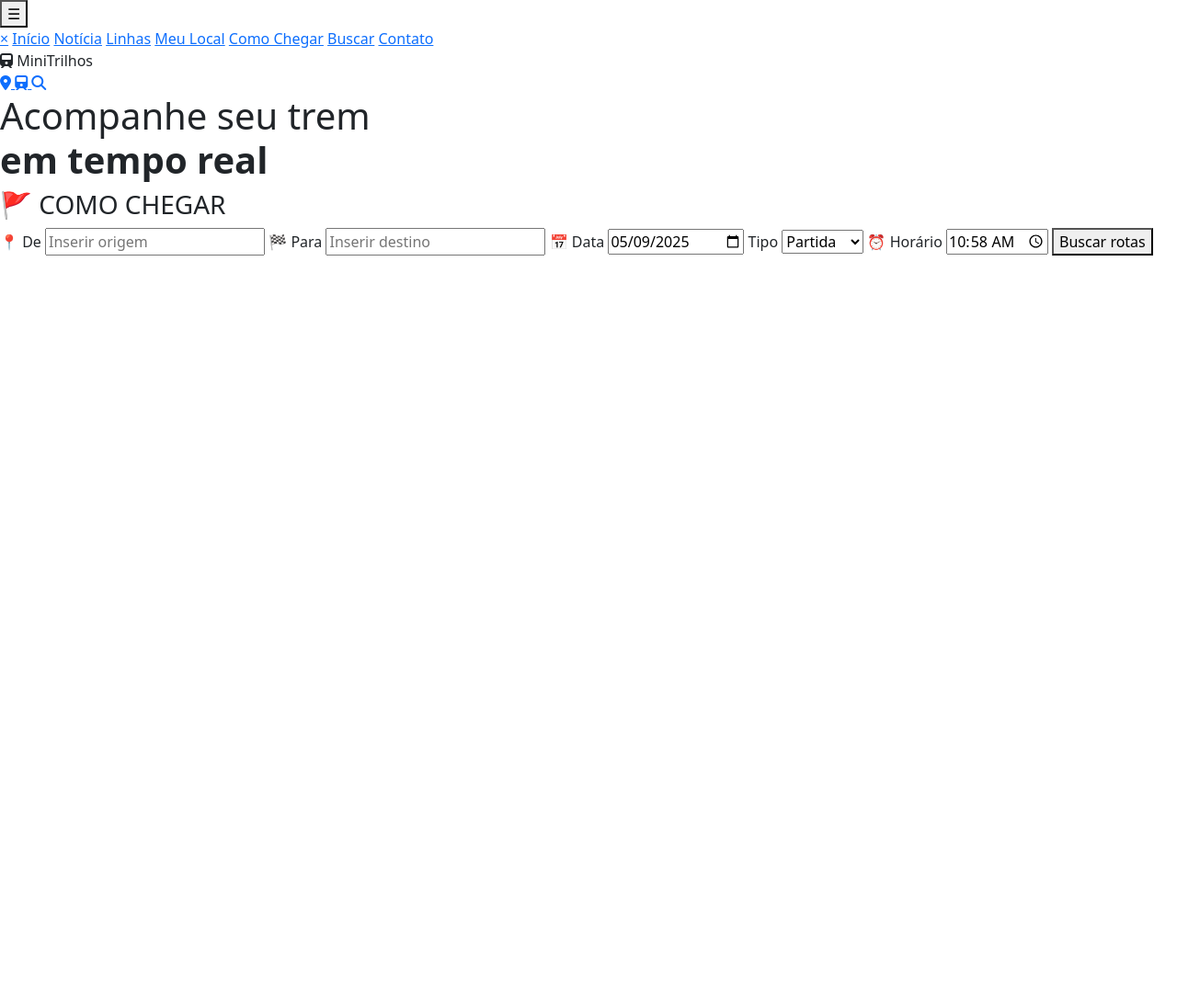
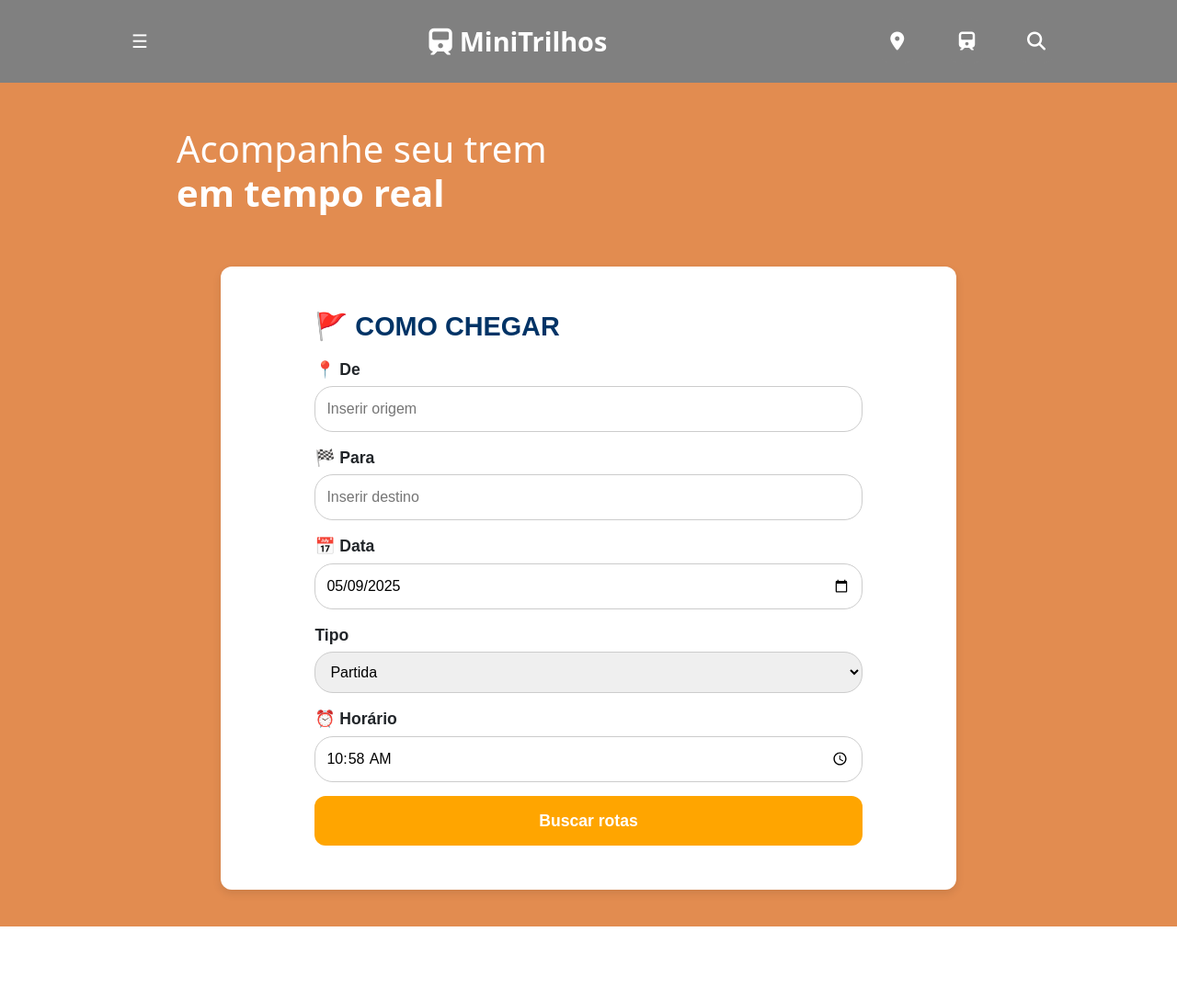
Before and after one commit to Murilo08-del/MOCKUP, a PHP site: page /html/dashboard.html in a window 1280 px wide. Shown: the whole page at 92% size. Before the commit the page ends 278 px from the top, so only its background shows below. Run offline with PHP 8.4, Linux system fonts and the light colour scheme.

Commit message:
dashb board responsiva

```diff
--- a/css/dashboard.css
+++ b/css/dashboard.css
@@ -1,38 +1,35 @@
-@media(max-width:480px) {
 * {
   margin: 0;
   padding: 0;
   box-sizing: border-box;
 }
 
+/* Mobile First - Base styles */
 .top-bar {
   background-color: gray;
   color: white;
   display: flex;
   justify-content: space-between;
   align-items: center;
-    padding: 3vh 2vw;
+  padding: 2vh 4vw;
 }
 
 .logo {
   display: flex;
   align-items: center;
-    font-size: 18px;
+  font-size: clamp(1rem, 4vw, 1.5rem);
   font-weight: bold;
   gap: 8px;
-    margin-left: 15vw;
 }
 
 .icons {
   display: flex;
-    gap: 2vw;
+  gap: clamp(1vw, 2vw, 3vw);
   align-items: center;
   justify-content: center;
-    padding: 1vh 0;
   flex-wrap: wrap;
 }
 
-  /* Mudar de tela */
 .icons a {
   text-decoration: none;
 }
@@ -40,17 +37,16 @@
 .icons i {
   background-color: gray;
   color: white;
-    padding: 1.5vh;
-    font-size: 2vh;
+  padding: clamp(8px, 1.5vh, 12px);
+  font-size: clamp(14px, 2vh, 18px);
   border-radius: 50%;
   transition: background-color 0.3s, transform 0.2s;
   display: inline-flex;
   align-items: center;
   justify-content: center;
-    width: 5vh;
-    height: 2vh;
+  width: clamp(35px, 5vh, 45px);
+  height: clamp(35px, 5vh, 45px);
 }
-
 
 .icons i:hover {
   background-color: orange;
@@ -62,35 +58,36 @@
 }
 
 .tempo-real {
-    padding: 4vh;
+  padding: 4vh 5vw;
   color: white;
 }
 
 #cor {
   background-color: #e28c50;
-    height: 80vh;
+  min-height: 80vh;
+  padding-bottom: 5vh;
 }
 
 footer {
-    height: 10vh;
+  min-height: 10vh;
   background-color: white;
 }
 
-
 .como-chegar {
-    padding: 3vh;
+  padding: 3vh 5vw;
   font-family: sans-serif;
   background-color: white;
   box-shadow: 0 4px 10px rgba(0, 0, 0, 0.1);
   border-radius: 12px;
-    margin-left: 10vw;
-    margin-right: 10vw;
+  margin: 0 5vw;
+  max-width: 100%;
 }
 
 .como-chegar h3 {
   color: #003366;
   margin-bottom: 2vh;
   font-weight: bold;
+  font-size: clamp(1.2rem, 3vw, 1.8rem);
 }
 
 .como-chegar label {
@@ -102,44 +99,49 @@
   display: block;
   font-weight: bold;
   margin-bottom: 5px;
+  font-size: clamp(0.9rem, 2vw, 1.1rem);
 }
 
 .como-chegar input,
-
 .como-chegar select {
   width: 100%;
-    padding: 10px;
+  padding: clamp(8px, 1.5vh, 12px);
   border-radius: 20px;
   border: 1px solid #ccc;
-
+  font-size: clamp(0.9rem, 2vw, 1rem);
 }
 
 .como-chegar button {
   width: 100%;
   background-color: #FFA500;
   color: white;
-    padding: 12px;
+  padding: clamp(10px, 2vh, 14px);
   border: none;
   border-radius: 12px;
   font-weight: bold;
   cursor: pointer;
-    transition: background-color 0.3s;
+  transition: background-color 0.3s, transform 0.2s;
+  font-size: clamp(0.9rem, 2vw, 1.1rem);
 }
 
 .como-chegar button:hover {
   background-color: #e69500;
+  transform: translateY(-2px);
 }
 
 .open-btn {
-    font-size: 20px;
+  font-size: clamp(16px, 4vw, 20px);
   cursor: pointer;
   background-color: gray;
   color: white;
-    padding: 1px 15px;
+  padding: 8px 15px;
   border: none;
-    top: 10px;
-    left: 20px;
   border-radius: 5px;
+  transition: background-color 0.3s;
+}
+
+.open-btn:hover {
+  background-color: #555;
 }
 
 /* Sidebar */
@@ -153,30 +155,120 @@
   overflow-x: hidden;
   transition: 0.3s;
   padding-top: 60px;
+  z-index: 1000;
+  box-shadow: 2px 0 5px rgba(0, 0, 0, 0.1);
 }
 
 .sidebar a {
-    padding: 10px 20px;
+  padding: 15px 20px;
   text-decoration: none;
-    font-size: 18px;
+  font-size: clamp(16px, 3vw, 18px);
   color: black;
   display: block;
   transition: 0.3s;
 }
 
 .sidebar a:hover {
-    background-color: gray;
+  background-color: #f0f0f0;
 }
 
-  /* Botão de fechar */
 .close-btn {
   position: absolute;
   top: 20px;
   right: 25px;
   font-size: 30px;
   cursor: pointer;
-    color: white;
+  color: #333;
+  transition: color 0.3s;
 }
 
+.close-btn:hover {
+  color: #ff0000;
+}
 
+/* Tablet */
+@media (min-width: 481px) and (max-width: 768px) {
+  .top-bar {
+    padding: 2.5vh 5vw;
   }
+
+  .logo {
+    margin-left: 0;
+  }
+
+  .como-chegar {
+    margin: 0 10vw;
+    padding: 4vh 6vw;
+  }
+
+  .icons i {
+    width: 40px;
+    height: 40px;
+  }
+}
+
+/* Desktop */
+@media (min-width: 769px) and (max-width: 1024px) {
+  .top-bar {
+    padding: 2.5vh 8vw;
+  }
+
+  .logo {
+    margin-left: 0;
+    font-size: 1.5rem;
+  }
+
+  .como-chegar {
+    margin: 0 15vw;
+    padding: 5vh 7vw;
+  }
+
+  .icons {
+    gap: 1.5vw;
+  }
+
+  .icons i {
+    width: 45px;
+    height: 45px;
+  }
+
+  .tempo-real {
+    padding: 5vh 10vw;
+  }
+}
+
+/* Large Desktop */
+@media (min-width: 1025px) {
+  .top-bar {
+    padding: 2.5vh 10vw;
+  }
+
+  .logo {
+    margin-left: 0;
+    font-size: 1.8rem;
+  }
+
+  .como-chegar {
+    margin: 0 auto;
+    max-width: 800px;
+    padding: 6vh 8vw;
+  }
+
+  .icons {
+    gap: 2vw;
+  }
+
+  .icons i {
+    width: 50px;
+    height: 50px;
+    font-size: 20px;
+  }
+
+  .tempo-real {
+    padding: 6vh 15vw;
+  }
+
+  #cor {
+    min-height: 85vh;
+  }
+}
```
Lines whose indentation alone changed are shown as unchanged.
